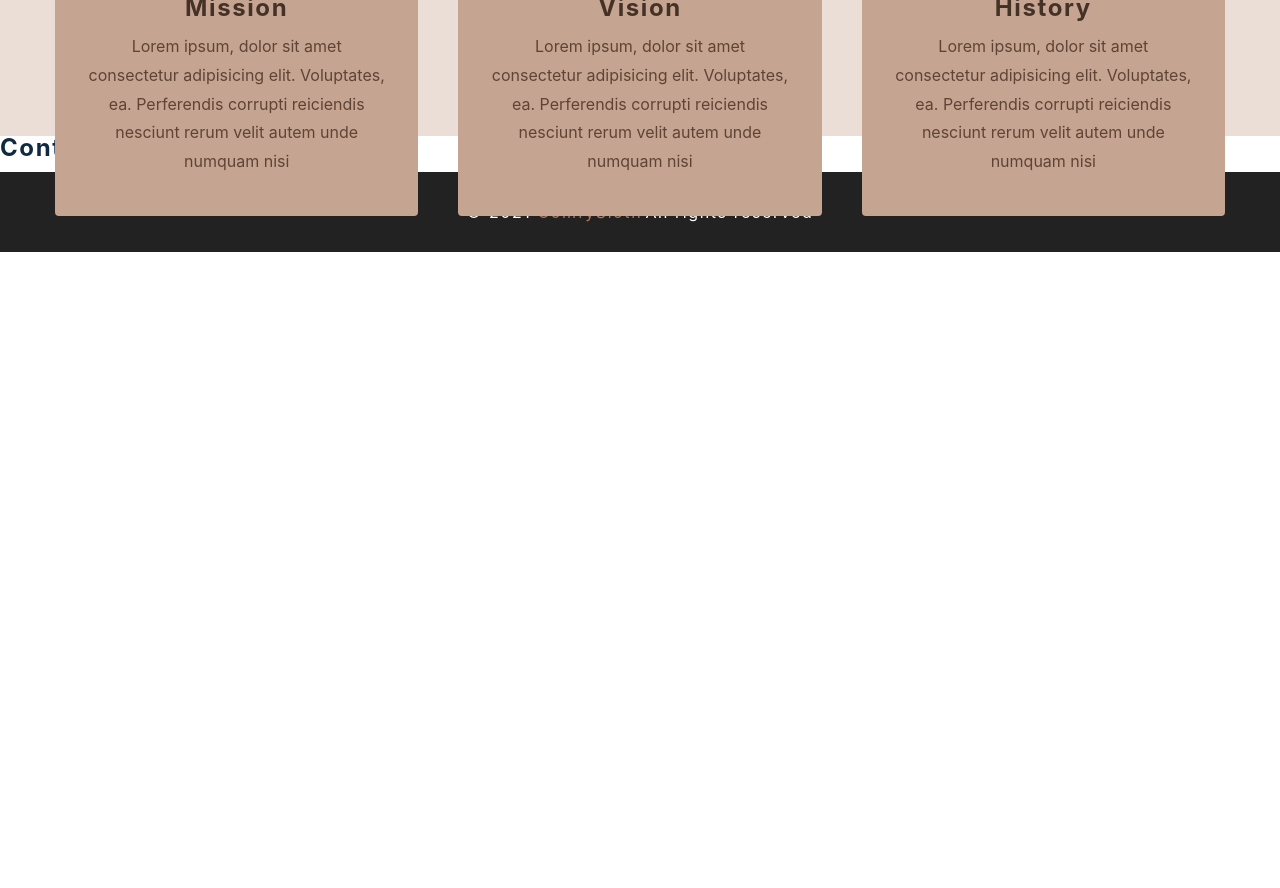
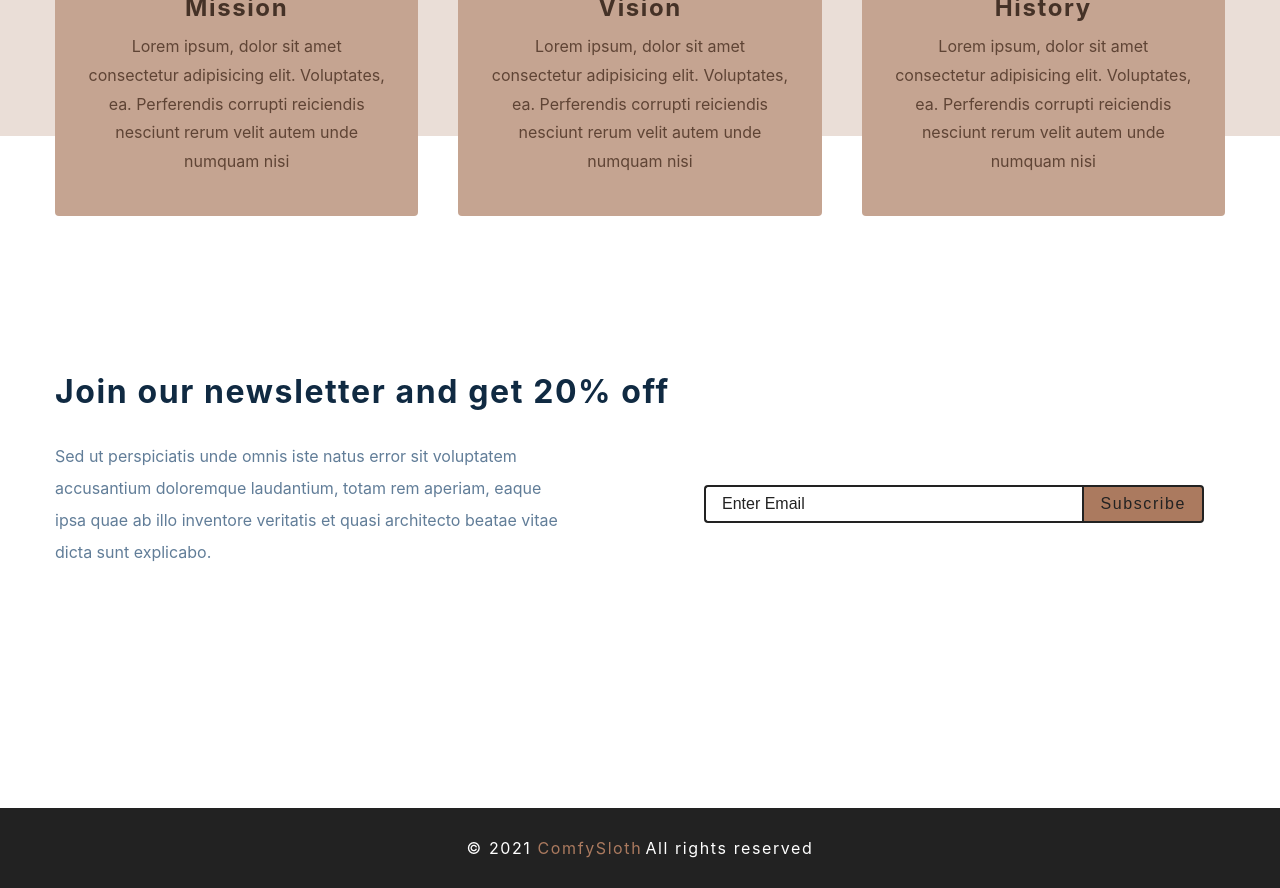
Before and after one commit to mhasanrabbi/comfy-store, a React (Create React App) app: page / in a window 1280 px wide. Shown: the part 1200-2088 px from the top of the page. Before the commit the page ends 1452 px from the top, so only its background shows below. Built offline with nearby package versions, Linux system fonts and the light colour scheme.

Commit message:
home page -contact section

```diff
--- a/src/components/Contact.js
+++ b/src/components/Contact.js
@@ -2,7 +2,28 @@
 import styled from 'styled-components'
 
 const Contact = () => {
-  return <h4>contact section</h4>
+  return (
+    <Wrapper>
+      <div className="section-center">
+        <h3>Join our newsletter and get 20% off</h3>
+        <div className='content'>
+          <p>
+            Sed ut perspiciatis unde omnis iste natus error sit voluptatem accusantium doloremque laudantium, totam rem aperiam, eaque ipsa quae ab illo inventore veritatis et quasi architecto beatae vitae dicta sunt explicabo.
+          </p>
+          <form className="contact-form">
+            <input
+             type='email'
+             className='form-input'
+             placeholder='enter email'
+             />
+             <button type="submit" className='submit-btn'>
+               subscribe
+             </button>
+          </form>
+        </div>
+      </div>
+    </Wrapper>
+  )
 }
 const Wrapper = styled.section`
   padding: 5rem 0;
```
